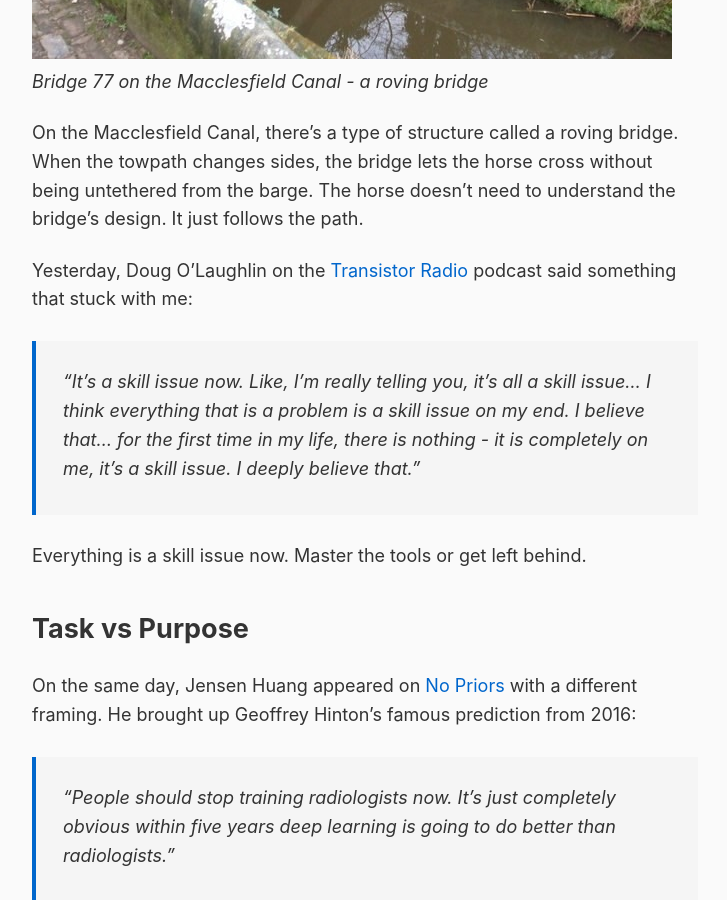
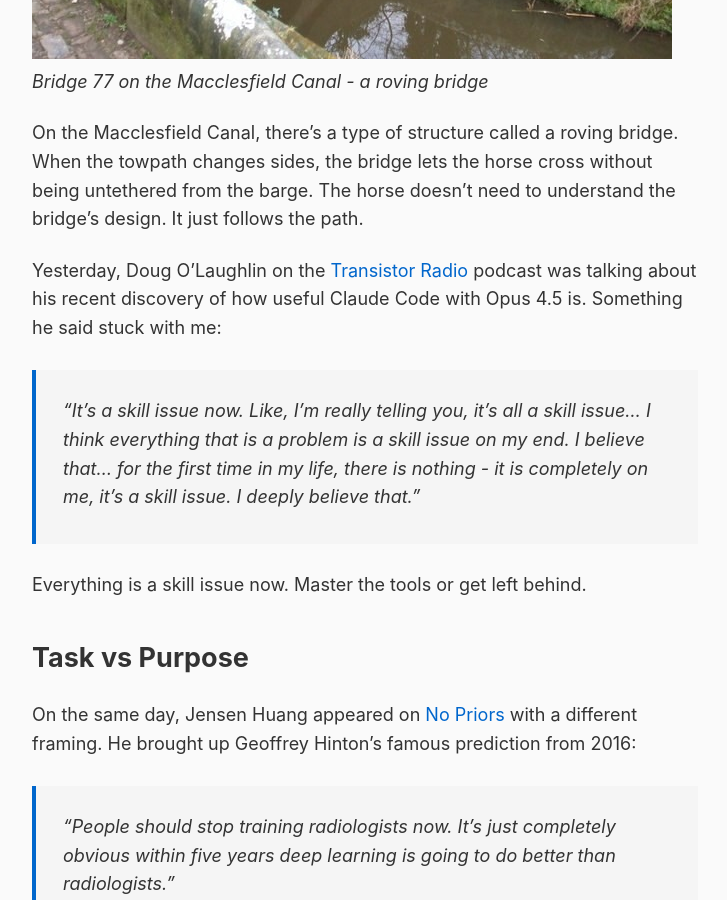
Before and after one commit to rob137/rob137.github.io, a Jekyll site: the page built from _posts/2026-01-09-roving-bridges.md, in a window 1280 px wide and 900 px high, scrolled down 673 px. Shown: the whole window, without its empty margins (275-1002 px from the left). Built offline with Jekyll 4.4.1, drawn with Linux system fonts in a browser that asks for light colours.

Commit message:
Clarify Doug O'Laughlin was discussing Claude Code with Opus 4.5

```diff
--- a/_posts/2026-01-09-roving-bridges.md
+++ b/_posts/2026-01-09-roving-bridges.md
@@ -11,7 +11,7 @@ excerpt: "The bridge was a workaround for a dumb horse. But the horse is getting
 
 On the Macclesfield Canal, there's a type of structure called a roving bridge. When the towpath changes sides, the bridge lets the horse cross without being untethered from the barge. The horse doesn't need to understand the bridge's design. It just follows the path.
 
-Yesterday, Doug O'Laughlin on the [Transistor Radio](https://www.semianalysis.com/) podcast said something that stuck with me:
+Yesterday, Doug O'Laughlin on the [Transistor Radio](https://www.semianalysis.com/) podcast was talking about his recent discovery of how useful Claude Code with Opus 4.5 is. Something he said stuck with me:
 
 > "It's a skill issue now. Like, I'm really telling you, it's all a skill issue... I think everything that is a problem is a skill issue on my end. I believe that... for the first time in my life, there is nothing - it is completely on me, it's a skill issue. I deeply believe that."
 
```
